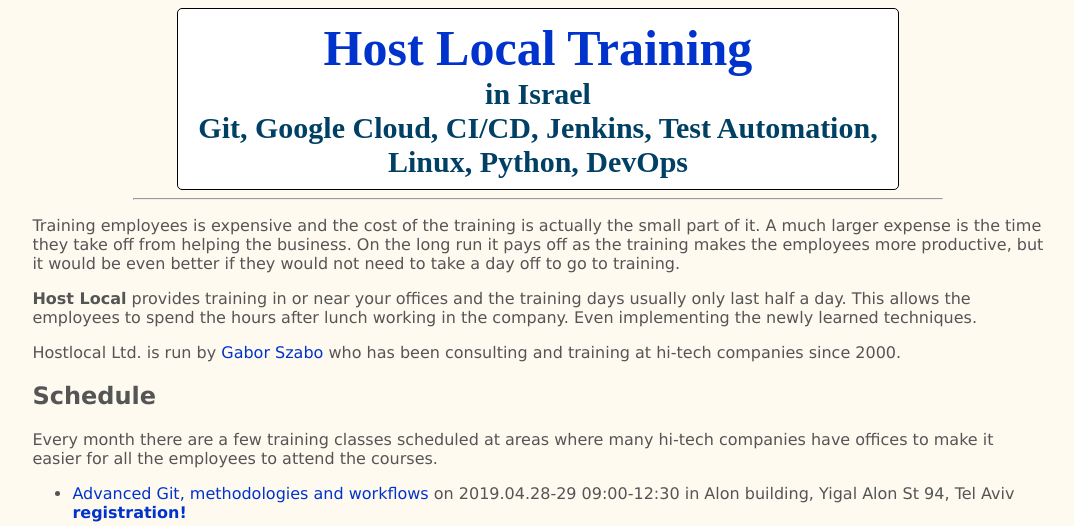
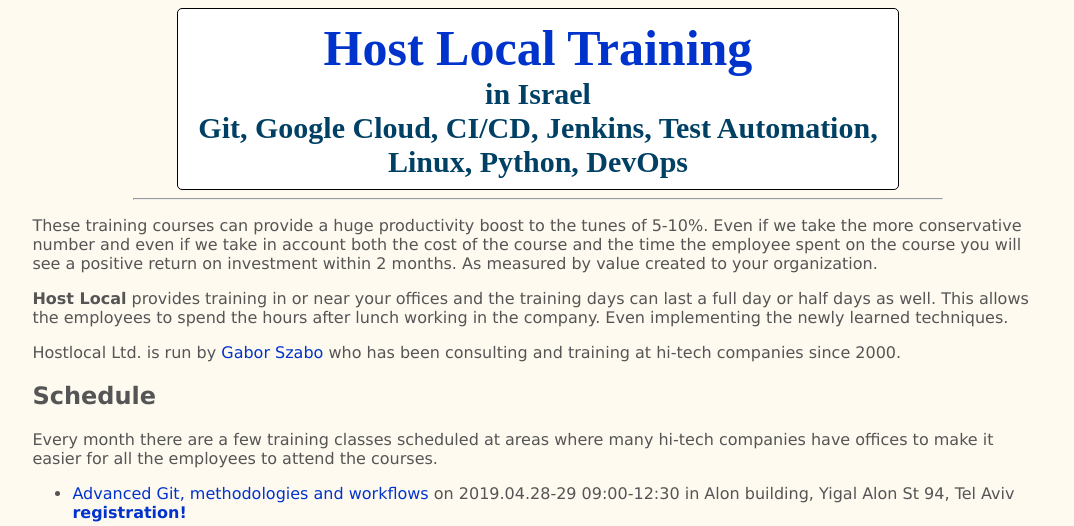
Before and after one commit to szabgab/hostlocal.com, a Flask app: page / in a window 1280 px wide. Shown: the top 526 px of the page, without its empty margins (102-1176 px from the left). Run offline with Flask 2, Linux system fonts and the light colour scheme.

Commit message:
front page

```diff
--- a/templates/index.html
+++ b/templates/index.html
@@ -1,12 +1,18 @@
 {% include 'incl/header.html' %}
   <div>
     <p>
+    These training courses can provide a huge productivity boost to the tunes of 5-10%.
+    Even if we take the more conservative number and even if we take in account both the cost of the course and the time
+    the employee spent on the course you will see a positive return on investment within 2 months. As measured by value
+    created to your organization.
+<!--
     Training employees is expensive and the cost of the training is actually the small part of it. A much larger expense
     is the time they take off from helping the business. On the long run it pays off as the training makes the employees
     more productive, but it would be even better if they would not need to take a day off to go to training.
+-->
     </p>
     <p>
-    <b>Host Local</b> provides training in or near your offices and the training days usually only last half a day.
+    <b>Host Local</b> provides training in or near your offices and the training days can last a full day or half days as well.
     This allows the employees to spend the hours after lunch working in the company. Even implementing the newly learned
     techniques.
     </p>
```
